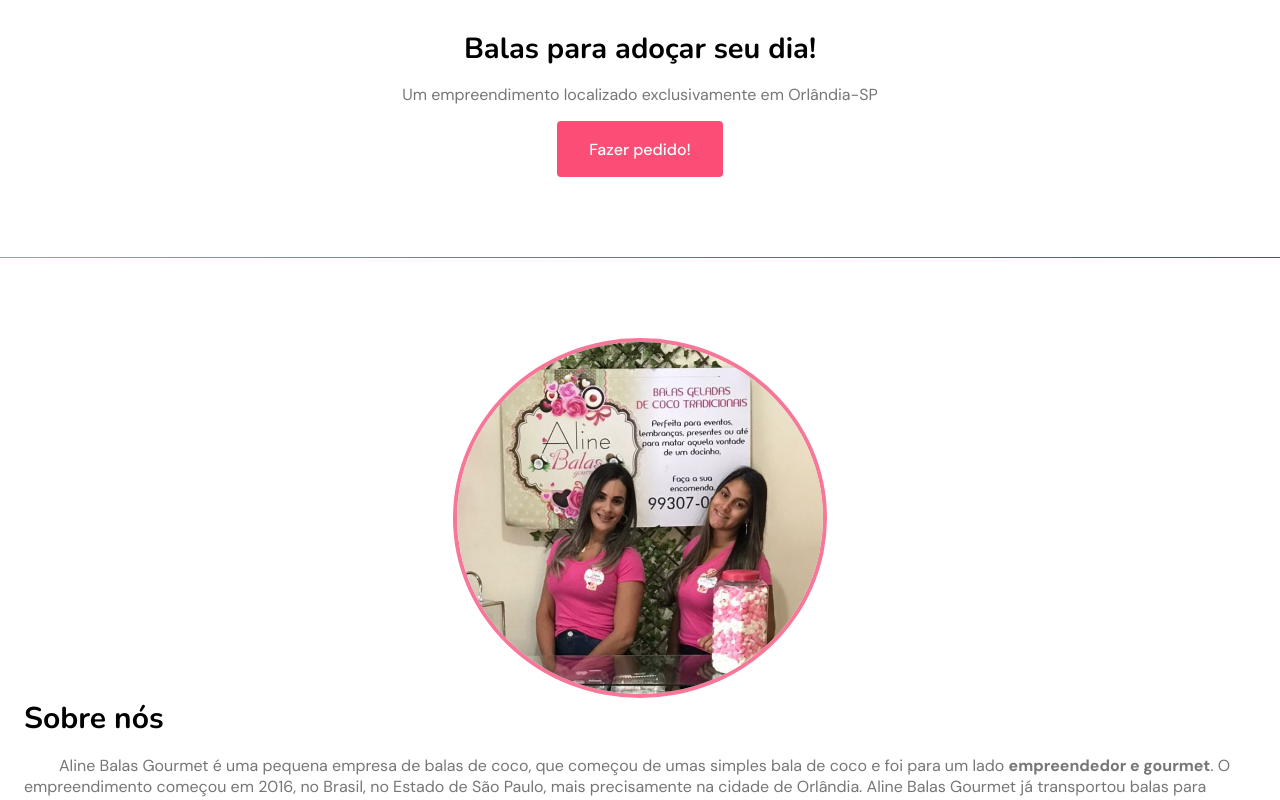
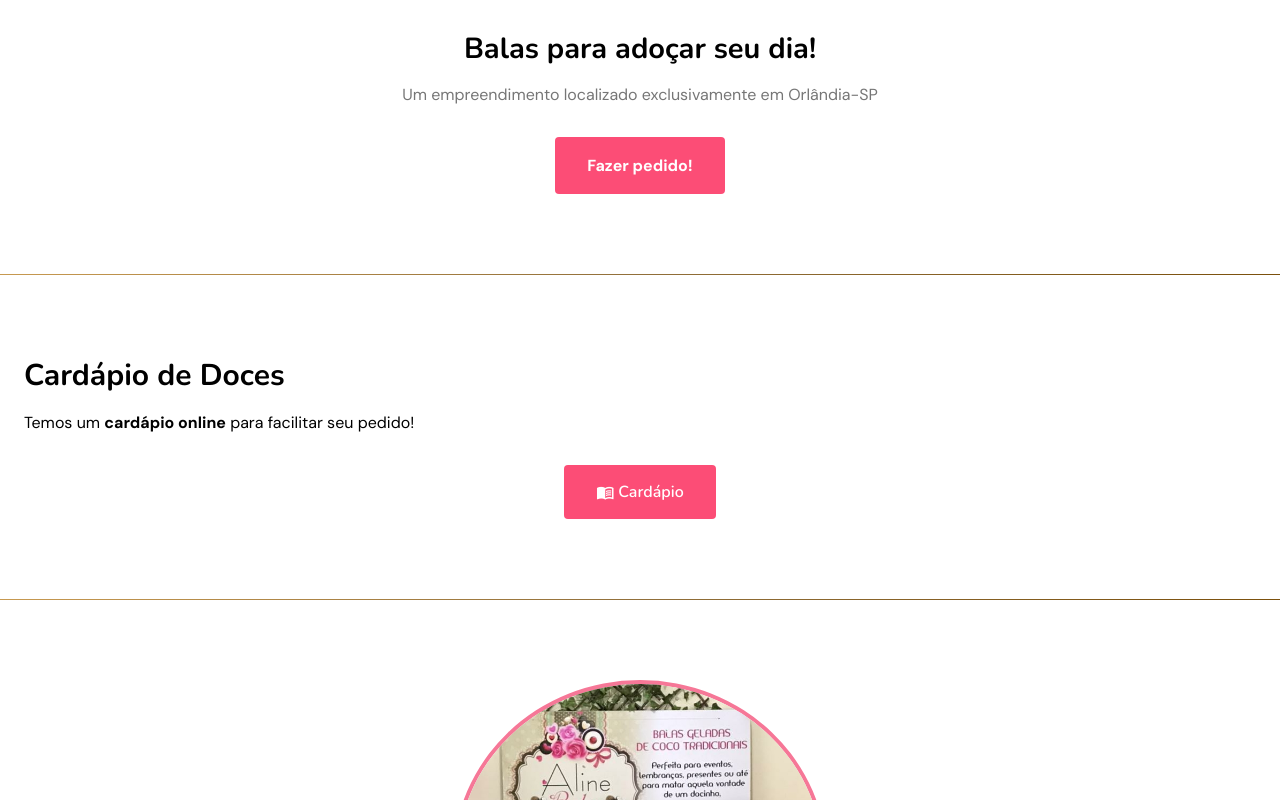
Before and after one commit to diegocrivelaro/aline-balas-gourmet, a plain HTML site: page index.html in a window 1280 px wide. Shown: the part 519-1319 px from the top of the page. Drawn offline with nearby package versions, Linux system fonts and the light colour scheme.

Commit message:
Adicionando a parte do cardápio na home

```diff
--- a/assets/fonts/style.css
+++ b/assets/fonts/style.css
@@ -1,10 +1,10 @@
 @font-face {
   font-family: 'icomoon';
-  src:  url('fonts/icomoon.eot?74ho4l');
-  src:  url('fonts/icomoon.eot?74ho4l#iefix') format('embedded-opentype'),
-    url('fonts/icomoon.ttf?74ho4l') format('truetype'),
-    url('fonts/icomoon.woff?74ho4l') format('woff'),
-    url('fonts/icomoon.svg?74ho4l#icomoon') format('svg');
+  src:  url('fonts/icomoon.eot?hgpjy9');
+  src:  url('fonts/icomoon.eot?hgpjy9#iefix') format('embedded-opentype'),
+    url('fonts/icomoon.ttf?hgpjy9') format('truetype'),
+    url('fonts/icomoon.woff?hgpjy9') format('woff'),
+    url('fonts/icomoon.svg?hgpjy9#icomoon') format('svg');
   font-weight: normal;
   font-style: normal;
   font-display: block;
@@ -25,6 +25,9 @@
   -moz-osx-font-smoothing: grayscale;
 }
 
+.icon-menu_book:before {
+  content: "\e905";
+}
 .icon-x:before {
   content: "\e900";
 }
--- a/index.html
+++ b/index.html
@@ -6,15 +6,6 @@
         <meta http-equiv="X-UA-Compatible" content="IE=edge">
         <meta name="viewport" content="width=device-width, initial-scale=1.0">
 
-        <!-- CSS -->
-        <link rel="stylesheet" href="styles/reset.css">
-        <link rel="stylesheet" href="styles/global.css">
-        <link rel="stylesheet" href="styles/header.css">
-        <link rel="stylesheet" href="styles/home.css">
-        <link rel="stylesheet" href="styles/about.css">
-        <link rel="stylesheet" href="styles/contact.css">
-        <link rel="stylesheet" href="styles/baseboard.css">
-
         <!-- FONTS -->
         <link rel="preconnect" href="https://fonts.googleapis.com">
         <link rel="preconnect" href="https://fonts.gstatic.com" crossorigin>
@@ -22,6 +13,16 @@
         <link rel="preconnect" href="https://fonts.googleapis.com">
         <link rel="preconnect" href="https://fonts.gstatic.com" crossorigin>
         <link href="https://fonts.googleapis.com/css2?family=DM+Sans:wght@400;500;700&family=Poppins:wght@400;500;700&display=swap" rel="stylesheet">
+
+        <!-- CSS -->
+        <link rel="stylesheet" href="styles/reset.css">
+        <link rel="stylesheet" href="styles/global.css">
+        <link rel="stylesheet" href="styles/header.css">
+        <link rel="stylesheet" href="styles/home.css">
+        <link rel="stylesheet" href="styles/candy-menu.css">
+        <link rel="stylesheet" href="styles/about.css">
+        <link rel="stylesheet" href="styles/contact.css">
+        <link rel="stylesheet" href="styles/baseboard.css">
 
         <!-- ICON -->
         <link rel="stylesheet" href="assets/fonts/style.css">
@@ -50,6 +51,7 @@
         </header>
 
         <main>
+            <!-- HOME -->
             <section id="home">
                 <div id="items-wrapper">
                     <div id="items">
@@ -83,13 +85,27 @@
                     <div id="text-home">
                         <h2 class="title">Balas para adoçar seu dia!</h2>
                         <p>Um empreendimento localizado exclusivamente em Orlândia-SP</p>
-                        <a id="button-request" href="https://api.whatsapp.com/send?1=pt_BR&phone=5516993070022&text=Ol%C3%A1,%20Aline!%20Quero%20fazer%20um%20pedido!" rel="external" target="_blank">Fazer pedido!</a>
+                        <a id="button-request" href="candy-menu.html">Fazer pedido!</a>
                     </div>
                 </div>
             </section>
 
             <div class="divider"></div>
 
+            <!-- CANDY MENU -->
+            <section id="candy-menu" class="container">
+                <h2 class="title">Cardápio de Doces</h2>
+                <p>Temos um <b>cardápio online</b> para facilitar seu pedido!</p>
+                <div id="candymenu-button">
+                    <a class="icon-menu_book" href="candy-menu.html">
+                        <span>Cardápio</span>
+                    </a>
+                </div>
+            </section>
+
+            <div class="divider"></div>
+
+            <!-- ABOUT -->
             <section id="about"> <!-- ABRINDO A SECTION ABOUT -->
                 <div class="about-image">
                     <img src="assets/images/aline-marialuisa.jpg" alt="Foto da Aline e da Maria Luisa">
@@ -110,6 +126,7 @@
 
             <div class="divider"></div>
 
+            <!-- CONTACT -->
             <section class="container" id="contact">
                 <h2 class="title">Entre em contato com a gente!</h2>
                 <p>Estamos de braços abertos para tirar suas dúvidas, ouvir suas sugestões e receber seu pedido! &#x1F917 </p>
@@ -128,6 +145,7 @@
                 </div>
             </section>
 
+            <!-- BASEBOARD -->
             <footer id="baseboard">
                 <div class="container">
                     <nav>
@@ -143,8 +161,5 @@
                 </div>
             </footer>
         </main>
-
-        <script src="/javascript/main.js"></script>
-
     </body>
 </html>
--- a/styles/about.css
+++ b/styles/about.css
@@ -17,10 +17,6 @@
 
 /*------------------*/
 /* TEXT ABOUT */
-#about div:last-of-type > h2 {
-    margin-bottom: 1.6rem;
-}
-
 #about div:last-of-type p {
     color: var(--gray);
 }
--- /dev/null
+++ b/styles/candy-menu.css
@@ -0,0 +1,39 @@
+/*------------------*/
+/* CANDY MENU - INDEX.HTML */
+#candy-menu > p {
+    margin-bottom: 3.2rem;
+}
+
+#candy-menu #candymenu-button {
+    text-align: center;
+}
+
+#candy-menu #candymenu-button a {
+    display: inline-flex;
+    align-items: center;
+    padding-right: 3.2rem;
+    padding-left: 3.2rem;
+    padding-top: 1.8rem;
+    padding-bottom: 1.8rem;
+
+    background-color: var(--pink-strong-button);
+    border-radius: .4rem;
+    transition: background-color .5s; /* Transição suave quando o usuário colocar o mouse em cima do botão. */
+    cursor: pointer;
+
+    font-size: 1.8rem;
+    color: var(--white);
+}
+
+#candy-menu #candymenu-button a > span {
+    font-family: 'Nunito', sans-serif;
+    font-size: 1.6rem;
+    font-weight: 600;
+    padding-left: .4rem;
+}
+
+#candy-menu #candymenu-button a:hover {
+    background-color: var(--pink-low-button);;
+    transform: translateY(0.5rem);
+}
+/*------------------*/
--- a/styles/contact.css
+++ b/styles/contact.css
@@ -7,10 +7,6 @@
 
 /*------------------*/
 /* TEXT */
-#contact h2 {
-    margin-bottom: 1.6rem;
-}
-
 #contact p {
     color: var(--gray);
 
--- a/styles/global.css
+++ b/styles/global.css
@@ -27,6 +27,8 @@ body {
     font-size: 3rem;
     font-family: 'Nunito', sans-serif;
     font-weight: 700;
+
+    margin-bottom: 1.6rem;
 }
 /*------------------*/
 
--- a/styles/home.css
+++ b/styles/home.css
@@ -42,34 +42,33 @@
 
 .container #text-home h2 {
     font-size: 2.9rem;
-
-    margin-bottom: 1.6rem;
 }
 
 .container #text-home p {
     font-size: 1.6rem;
     color: var(--gray);
 
-    margin-bottom: 1.6rem;
+    margin-bottom: 3.2rem;
 }
 /*------------------*/
 
 /*------------------*/
 /* BOTÃO */
 .container #text-home #button-request {
-    height: 5.6rem;
     display: inline-flex;
     align-items: center;
+    padding-right: 3.2rem;
     padding-left: 3.2rem;
-    padding-right: 3.2rem;
+    padding-top: 1.8rem;
+    padding-bottom: 1.8rem;
 
     background-color: var(--pink-strong-button);
-    border-radius: 0.4rem;
+    border-radius: .4rem;
     transition: background-color .5s; /* Transição suave quando o usuário colocar o mouse em cima do botão. */
     cursor: pointer;
 
     font-size: 1.6rem;
-    font-weight: 500;
+    font-weight: 600;
     color: var(--white);
 }
 
```
Also changed, not shown: assets/fonts/demo.html (+15 -1 lines), assets/fonts/selection.json (+1 -1 lines), assets/fonts/fonts/icomoon.ttf, assets/fonts/fonts/icomoon.woff, candy-menu.html (added), 2 other files.
